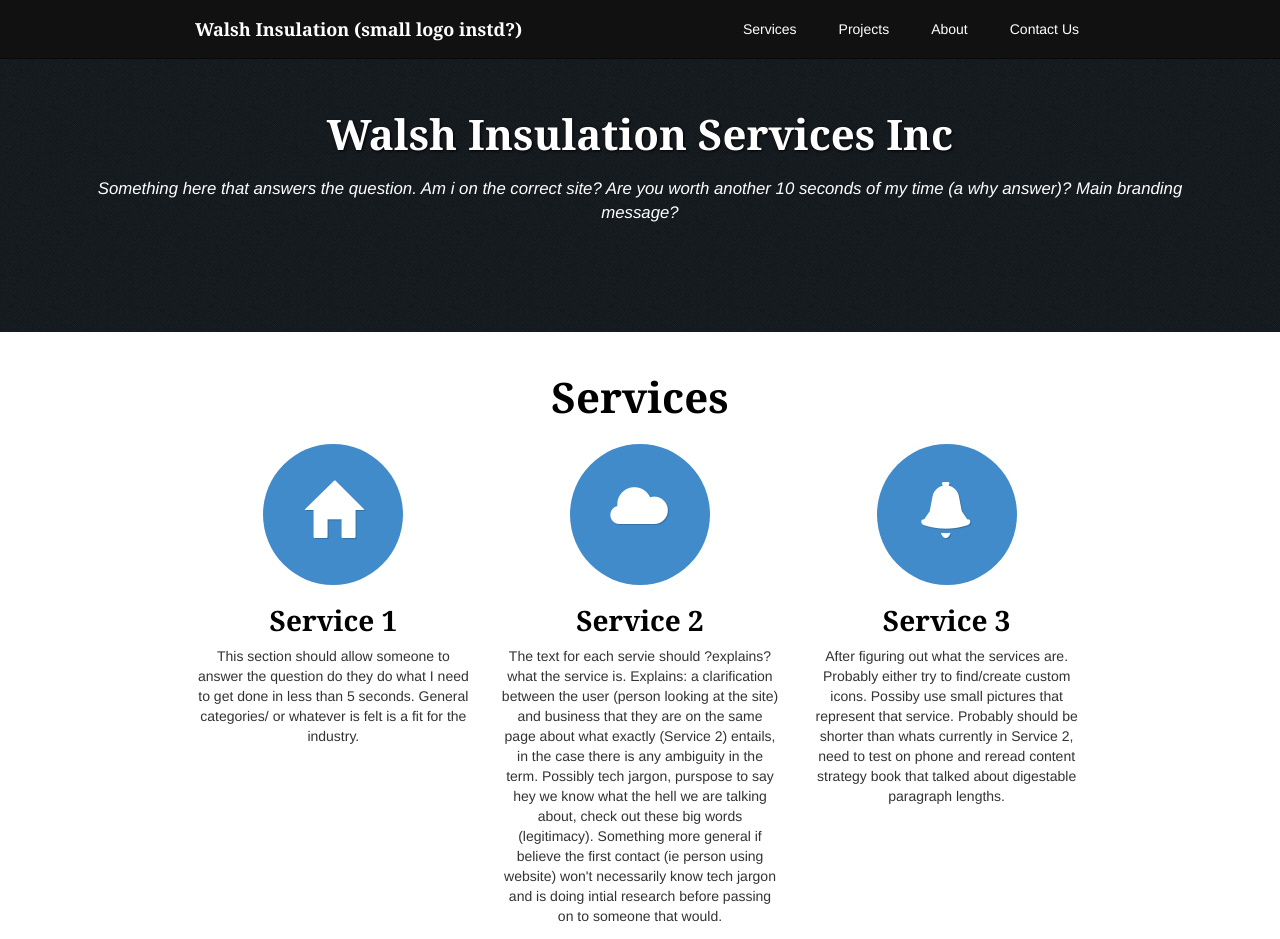
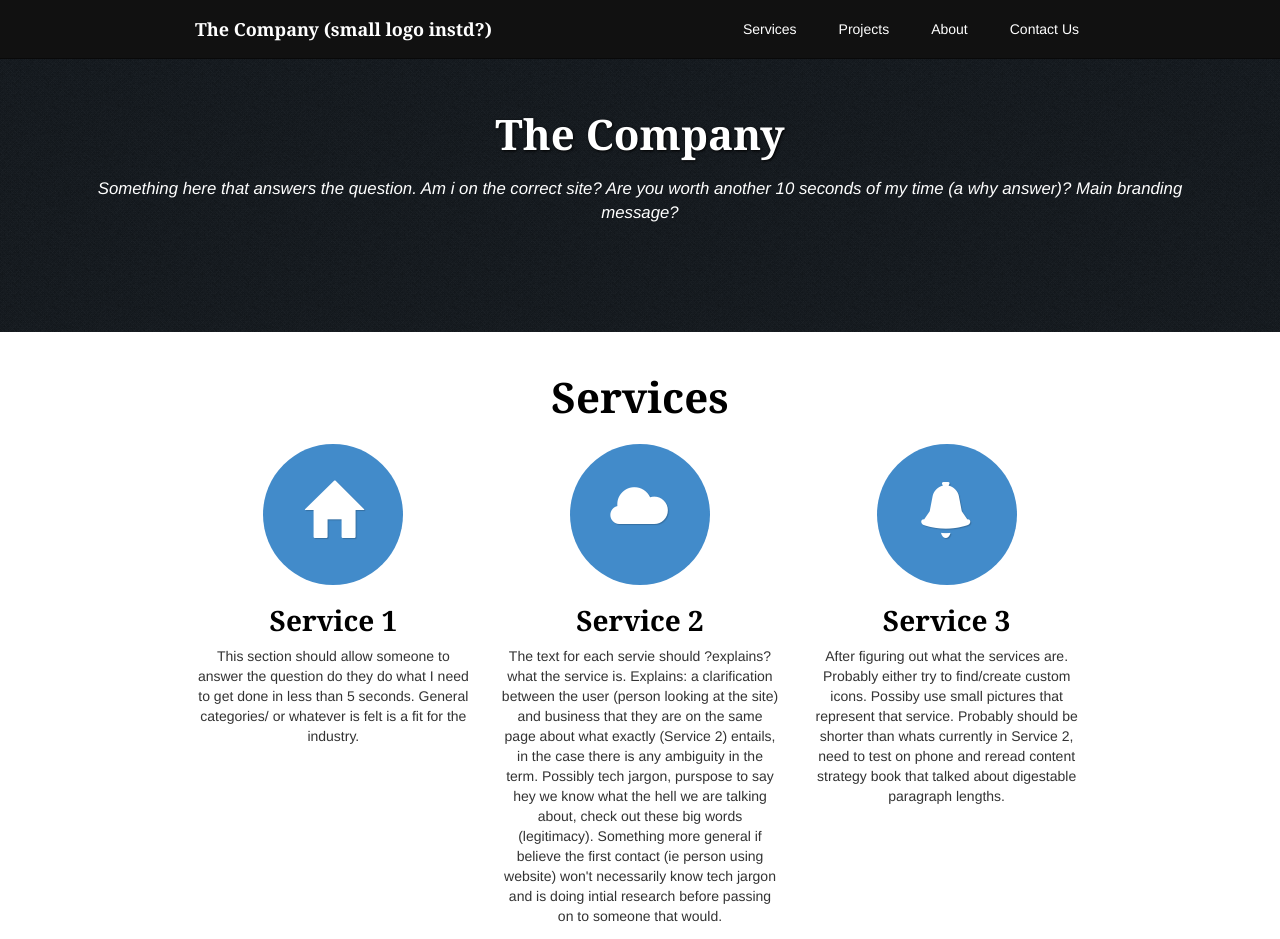
Before and after one commit to noobjey/walsh, a website: page app/index.html at #/home in a window 1280 px wide. Shown: the top 939 px of the page. Drawn offline with nearby package versions, Linux system fonts and the light colour scheme; files that its build step writes are made by us from their sources; files whose address does not match are found by name.

Commit message:
added generic company for incase reasons

```diff
--- a/app/index.html
+++ b/app/index.html
@@ -38,7 +38,7 @@
             <span class="icon-bar"></span>
             <span class="icon-bar"></span>
           </button>
-          <a class="navbar-brand nav-link" href="#top">Walsh Insulation (small logo instd?)</a>
+          <a class="navbar-brand nav-link" href="#top">The Company (small logo instd?)</a>
         </div> <!-- /.navbar-header -->
 
         <div class="collapse navbar-collapse navbar-ex1-collapse">
@@ -58,7 +58,7 @@
     <footer>
       <div class="container clearfix">
         <p class="pull-left">
-          Copyright &copy; Walsh Insulation Services, Inc
+          Copyright &copy; The Company, Inc
         </p>
         <p class="pull-right">
           a website from <a href="http://github.com/noobjey/walsh">Noobjey</a>
--- a/app/views/home.html
+++ b/app/views/home.html
@@ -1,6 +1,6 @@
     <div id="top" class="jumbotron">
       <div class="container">
-        <h1>Walsh Insulation Services Inc</h1>
+        <h1>The Company</h1>
         <h2>Something here that answers the question. Am i on the correct site? Are you worth another 10 seconds of my time (a why answer)? Main branding message?</h2>
       </div> <!-- /.container -->
     </div> <!-- /.jumbotron -->
```
